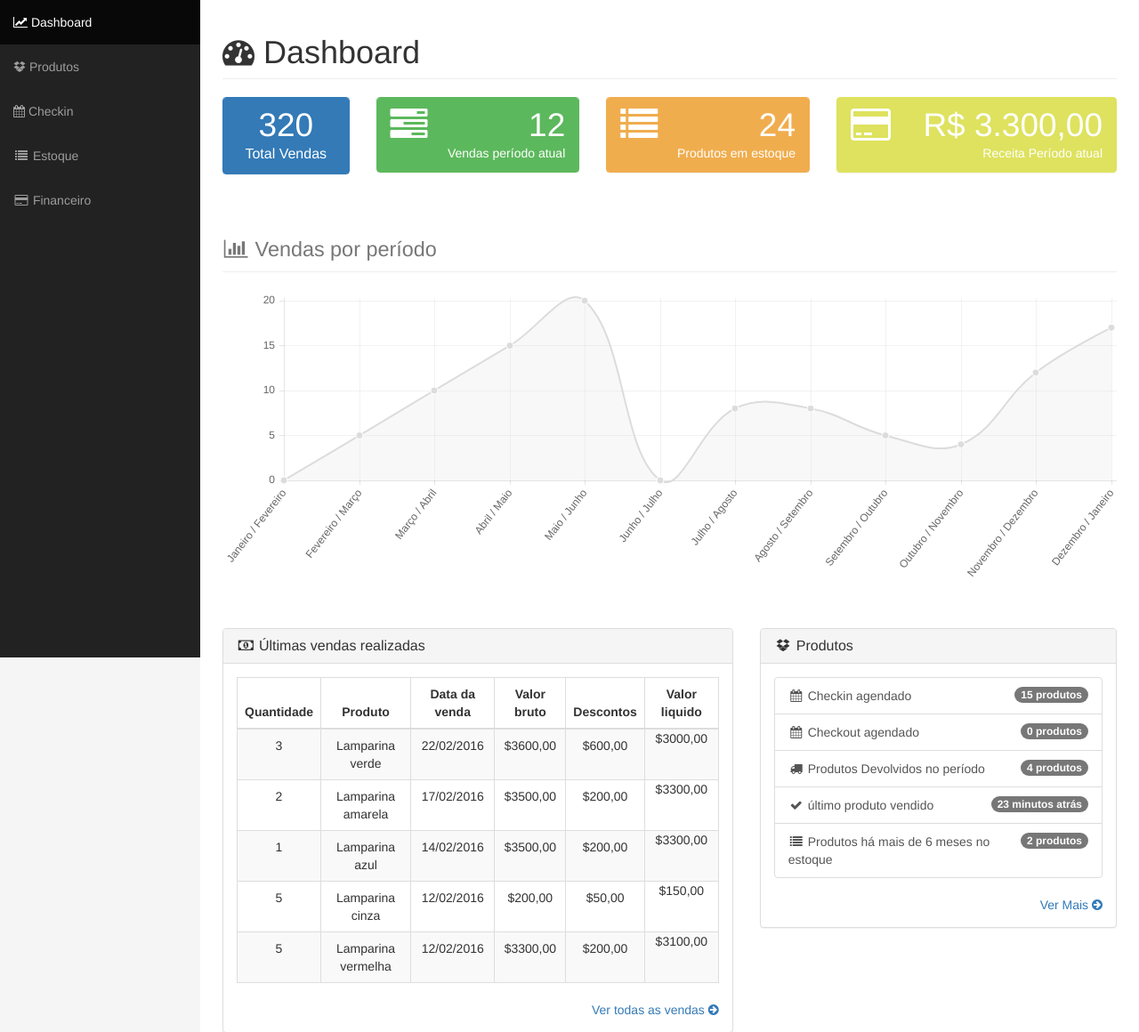
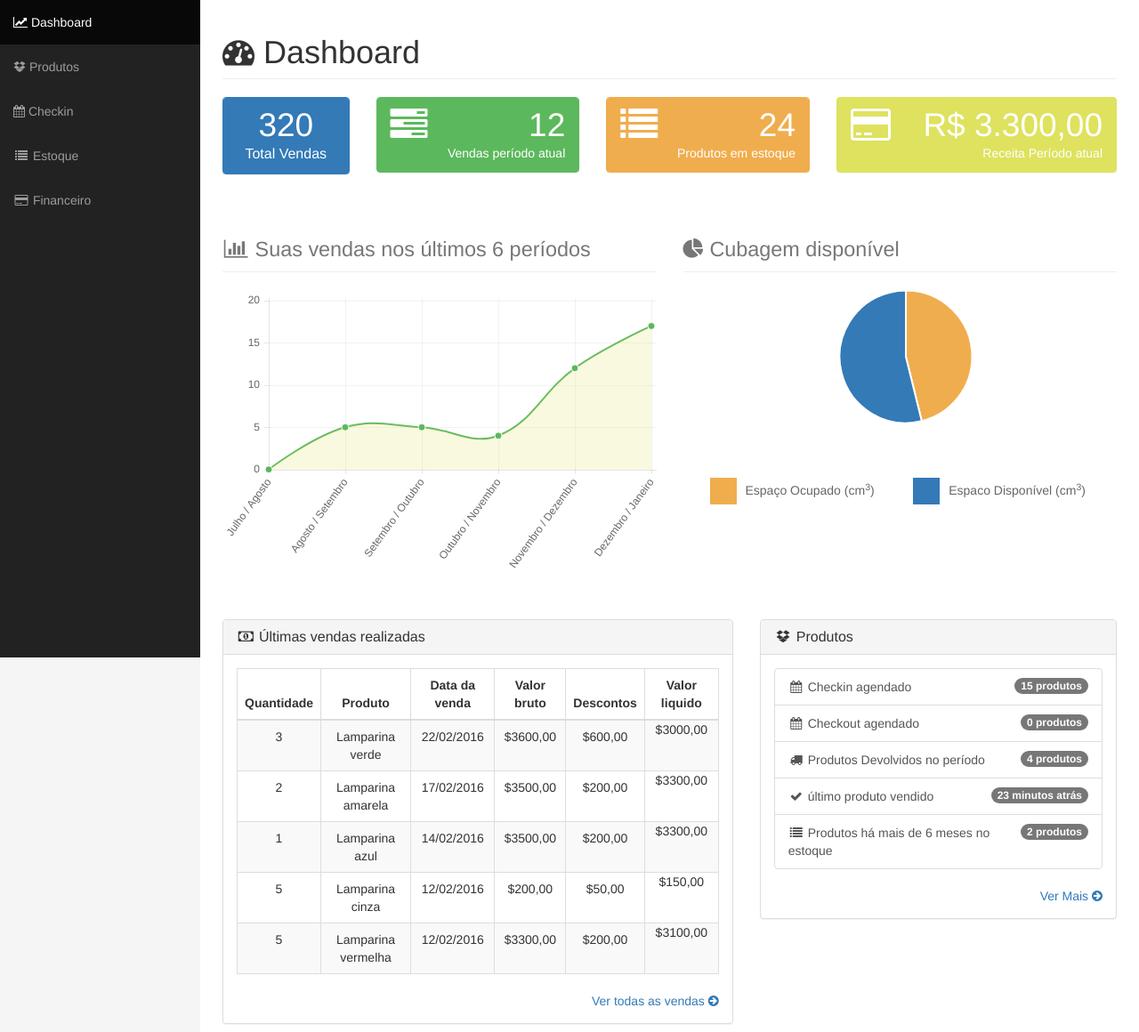
Before and after one commit to robertocsp/alamparina, a Django app: page /marca/dashboard/ in a window 1280 px wide. Shown: the part 61-1221 px from the top of the page at 89% size. Run offline with Django 3.2, Linux system fonts and the light colour scheme; the visitor is signed in with stand-in values (Sample User, id 1); parts of the project's set-up code (start-up, migrations or seed data) failed here and were passed over; some libraries are stand-ins or nearby versions.

Commit message:
alteracoes dashboard e estoque

```diff
--- a/alamparina/static/alamparina/css/style.css
+++ b/alamparina/static/alamparina/css/style.css
@@ -438,3 +438,17 @@ ul.box-produtos-checkin li{
 ul.box-produtos-checkin li ul{
     margin: 10px 0 0 5px;
 }
+
+.cubo-pie{
+    display: block;
+    float: left;
+    width: 30px;
+    height: 30px;
+    text-indent: -999em;
+    background: #F0AD4E;
+    margin: -4px 10px 0 0;
+}
+
+.cubo-pie.disponivel{
+    background: #337AB7;
+}
--- a/alamparina/templates/dashboard_marca.html
+++ b/alamparina/templates/dashboard_marca.html
@@ -63,17 +63,38 @@
 </div>
 <!-- /.row -->
  <div class="row">
-    <div class="col-lg-12">
+    <div class="col-md-6">
         <h1 class="page-header">
-            <small><i class="fa fa-fw fa-bar-chart-o"></i> Vendas por período</small>
+            <small><i class="fa fa-fw fa-bar-chart-o"></i> Suas vendas nos &uacute;ltimos 6 períodos</small>
         </h1>
+        <div class="box">
+            <div class="box-chart">
+                <canvas id="GraficoLine" style="width:100%;"></canvas>
+            </div>
+        </div>
+    </div>
+    <div class="col-md-6">
+       <h1 class="page-header">
+           <small><i class="fa fa-pie-chart"></i> Cubagem dispon&iacute;vel</small>
+       </h1>
+        <div class="box">
+            <div class="box-chart">
+                <canvas id="cubagem" width="500px"></canvas>
+            </div>
+            <br><br><br>
+            <div class="col-md-12">
+                <div class="col-md-6">
+                    <p><span class="cubo-pie">espaco alocado</span> Espa&ccedil;o Ocupado (cm<sup>3</sup>)</p>
+                </div>
+                <div class="col-md-6">
+                    <p><span class="cubo-pie disponivel">espaco disponivel</span> Espaco Dispon&iacute;vel (cm<sup>3</sup>)</p>
+                </div>
+            </div>
+        </div>
     </div>
 </div>
-<div class="box">
-    <div class="box-chart">
-        <canvas id="GraficoLine" style="width:100%;"></canvas>
-    </div>
-</div><br /><br />
+
+<br /><br />
 <div class="row">
     <div class="col-lg-7">
         <div class="panel panel-default">
@@ -180,34 +201,55 @@
 </div>
 <!-- /.row -->
 </div>
+
 <script type="text/javascript">
-    var options = {
+   var options = {
         responsive:true,
 
     };
 
     var data = {
-        labels: ["Janeiro / Fevereiro", "Fevereiro / Março", "Março / Abril", "Abril / Maio", "Maio / Junho", "Junho / Julho", "Julho / Agosto", "Agosto / Setembro", "Setembro / Outubro", "Outubro / Novembro", "Novembro / Dezembro", "Dezembro / Janeiro"],
+        labels: ["Julho / Agosto", "Agosto / Setembro", "Setembro / Outubro", "Outubro / Novembro", "Novembro / Dezembro", "Dezembro / Janeiro"],
         datasets: [
             {
                 label: "Dados primários",
-                fillColor: "rgba(220,220,220,0.2)",
-                strokeColor: "rgba(220,220,220,1)",
-                pointColor: "rgba(220,220,220,1)",
+                fillColor: "rgba(222, 226, 94, .2)",
+                strokeColor: "rgba(92, 184, 92, 1)",
+                pointColor: "rgba(92, 184, 92, 1)",
                 pointStrokeColor: "#fff",
                 pointHighlightFill: "#fff",
-                pointHighlightStroke: "rgba(220,220,220,1)",
-                data: [0, 5, 10, 15, 20, 0 , 8 , 8, 5, 4, 12,17]
+                pointHighlightStroke: "rgba(92, 184, 92, 1)",
+                data: [0, 5, 5, 4, 12,17]
             }
         ]
     };
 
+    var pieData = [
+            {
+                value: 60,
+                color:"#F0AD4E"
+            },
+            {
+                value : 70,
+                color : "#337AB7"
+            }
+        ];
+
     window.onload = function(){
 
+        //vendas init
         var ctx = document.getElementById("GraficoLine").getContext("2d");
-        ctx.canvas.height = 100;
+        ctx.canvas.height = 200;
         var LineChart = new Chart(ctx).Line(data, options);
+
+        //Cubagem init
+        var cubagem = document.getElementById("cubagem").getContext("2d");
+        new Chart(cubagem).Pie(pieData, pieOptions);
+        var pieOptions = {
+            segmentShowStroke : false,
+            animateScale : true
+        }
+
     }
-
 </script>
 {% endblock %}
--- a/alamparina/templates/lista_checkout.html
+++ b/alamparina/templates/lista_checkout.html
@@ -3,6 +3,7 @@
 
 {% block conteudo %}
    <div class="panel panel-default">
+       <div class="panel-heading"><a href="/marca/checkout"><i class="glyphicon glyphicon-plus"></i> Realizar Novo Checkin</a></div>
         <table class="table">
           <thead>
             <tr>
--- a/alamparina/templates/marca_cadastra_produto.html
+++ b/alamparina/templates/marca_cadastra_produto.html
@@ -23,7 +23,9 @@
             <input id="id_preco_venda" name="preco_venda" step="any" type="number" /></li>
 
         {% csrf_token %}
-        <button type="submit" value="Salvar" class="btn btn-primary"><span class="glyphicon glyphicon-ok"></span> Salvar</button>
+        <button type="submit" value="Salvar" class="btn btn-primary">
+            <span class="glyphicon glyphicon-ok"></span> Salvar
+        </button>
     </form>
     <a href="/marca/listaprodutos"><span class="seta-voltar" aria-hidden="true">&larr;</span> Voltar para lista de produtos</a>
 </div>
```
Also changed, not shown: alamparina/templates/estoque.html (+10 -5 lines), operacional/migrations/0001_initial.py.
